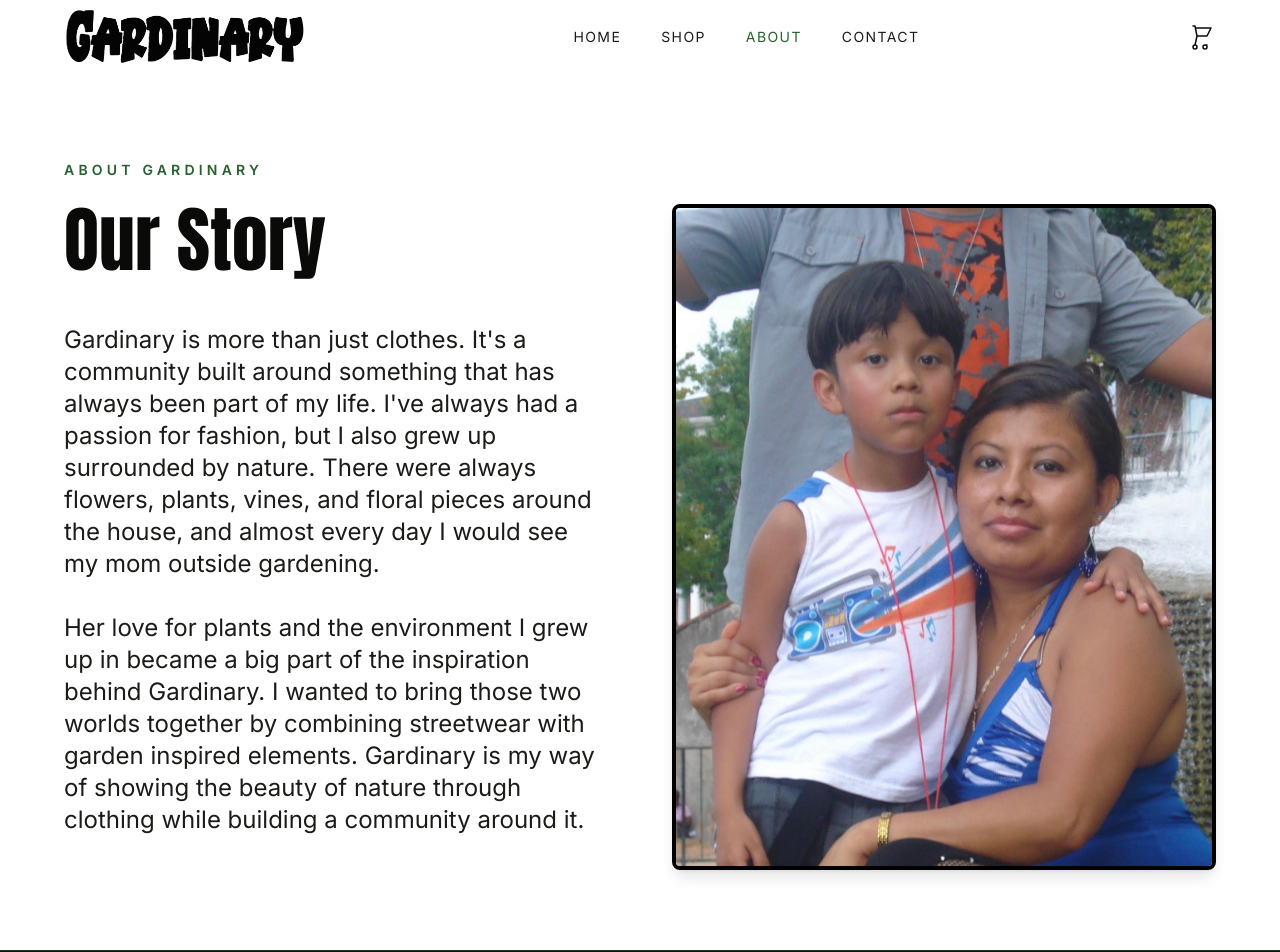
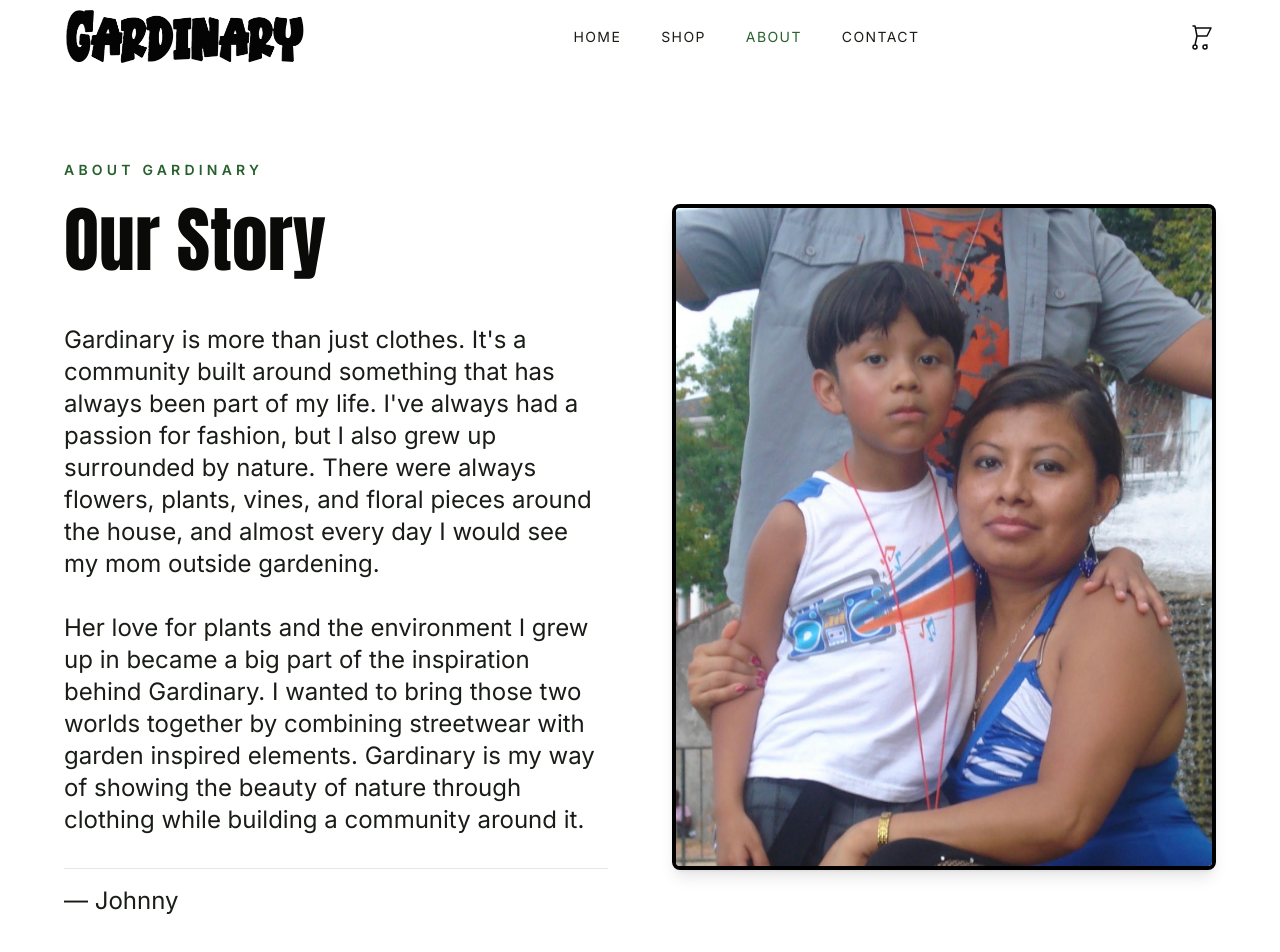
Before and after one commit to karthikkondapeta-create/gardinary-website, a React (Vite) app: page /about in a window 1280 px wide. Shown: the top 952 px of the page. Built offline with nearby package versions, Linux system fonts and the light colour scheme.

Commit message:
style: add attribution '— Johnny' to About page message

```diff
--- a/src/pages/About.jsx
+++ b/src/pages/About.jsx
@@ -43,6 +43,9 @@
                   by combining streetwear with garden inspired elements. Gardinary is my way of
                   showing the beauty of nature through clothing while building a community around it.
                 </p>
+                <p className="text-xl lg:text-2xl font-light pt-4 border-t border-ink-300">
+                  — Johnny
+                </p>
               </motion.div>
             </div>
             <motion.div
```
